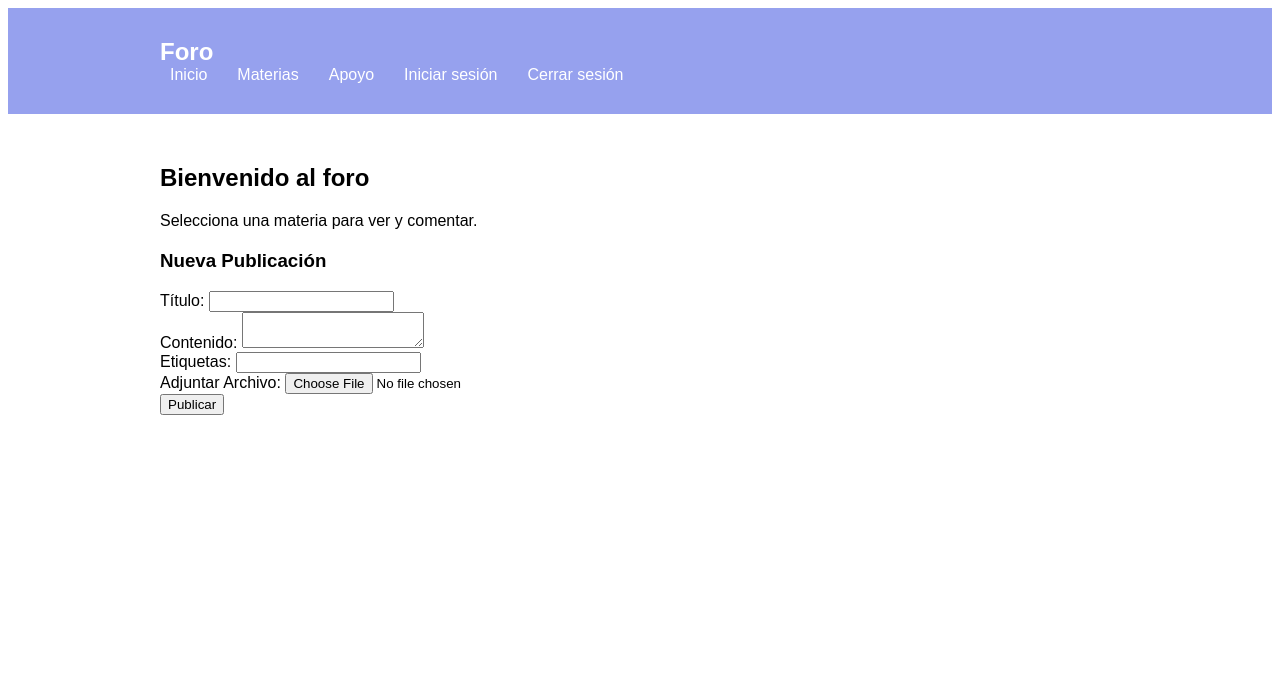
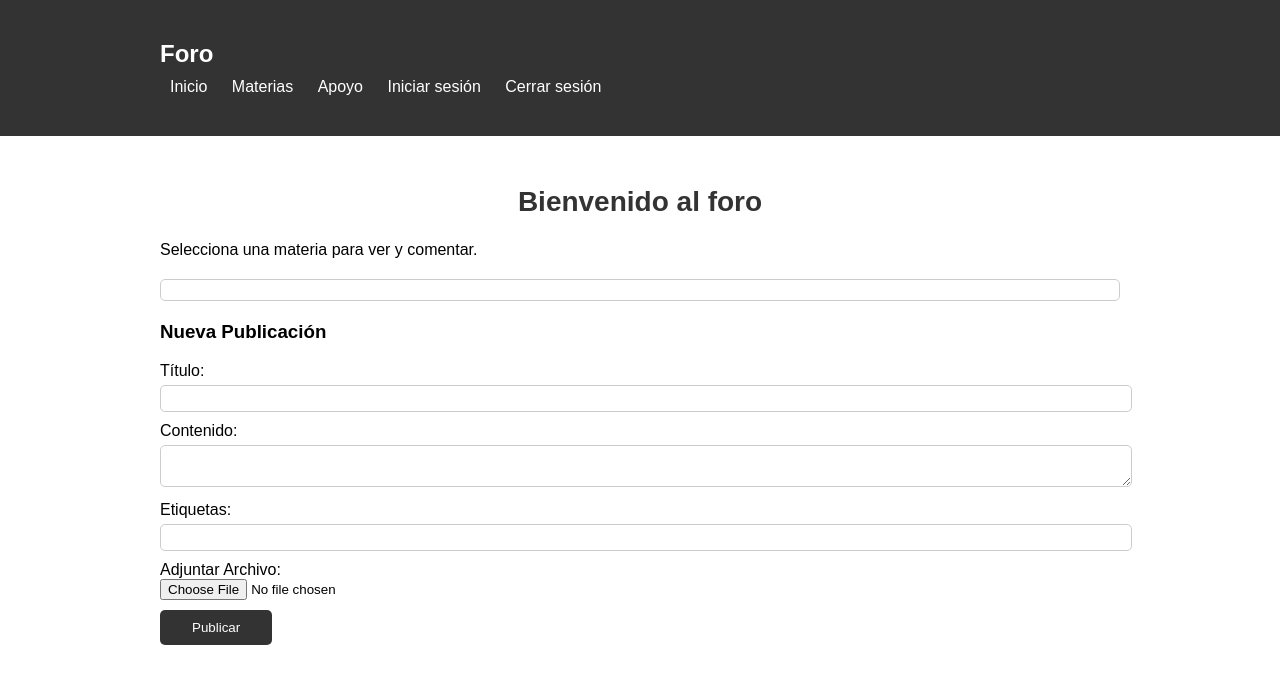
Before and after one commit to Rinabb3773/educativo, a PHP site: page /foro.html in a window 1280 px wide. Shown: the top 684 px of the page. Run offline with PHP 8.4, Linux system fonts and the light colour scheme.

Commit message:
Update colorforo.css

```diff
--- a/colorforo.css
+++ b/colorforo.css
@@ -1,6 +1,10 @@
-/* estilos.css */
+/* colorforo.css */
+
+/* Estilos generales */
 body {
-  font-family: "Poppins", sans-serif;
+  font-family: Arial, sans-serif;
+  margin: 0;
+  padding: 0;
 }
 
 .container {
@@ -9,53 +13,134 @@ body {
   padding: 20px;
 }
 
+/* Estilos de encabezado */
 header {
-  background-color: #96A1EE;
+  background-color: #333;
   color: #fff;
-  padding: 10px 0;
+  padding: 10px;
 }
 
 .logo h1 {
   margin: 0;
 }
 
+/* Estilos de navegación */
+nav {
+  margin-top: 10px;
+}
+
 .menu {
-  list-style: none;
+  list-style-type: none;
   margin: 0;
   padding: 0;
-  display: flex;
-  align-items: center;
 }
 
 .menu li {
-  margin-right: 10px;
+  display: inline-block;
+  position: relative;
 }
 
-.menu a {
+.menu li a {
+  display: block;
+  color: #fff;
   text-decoration: none;
-  color: #fff;
   padding: 10px;
+}
+
+.menu li:hover > a {
+  background-color: #555;
 }
 
 .submenu {
   display: none;
   position: absolute;
-  background-color: #96A1EE;
-  padding: 0;
+  background-color: #555;
+  padding: 10px;
 }
 
 .submenu li {
-  margin: 0;
+  display: block;
 }
 
 .menu li:hover .submenu {
   display: block;
 }
 
+/* Estilos de contenido */
 h2 {
   margin-top: 30px;
+  text-align: center;
+  font-size: 28px;
+  font-weight: bold;
+  color: #333;
 }
 
-p {
-  margin-bottom: 20px;
+#publicaciones {
+  margin-top: 20px;
+  border: 1px solid #ccc;
+  padding: 10px;
+  border-radius: 5px;
+  transition: background-color 0.3s ease;
 }
+
+#publicaciones:hover {
+  background-color: #f1f1f1;
+}
+
+#nueva-publicacion {
+  margin-top: 20px;
+}
+
+#form-publicacion label {
+  display: block;
+  margin-top: 10px;
+}
+
+#form-publicacion input[type="text"],
+#form-publicacion textarea {
+  width: 100%;
+  padding: 5px;
+  margin-top: 5px;
+  border: 1px solid #ccc;
+  border-radius: 5px;
+}
+
+.custom-file-upload {
+  display: inline-block;
+  padding: 6px 12px;
+  cursor: pointer;
+  background-color: #333;
+  color: #fff;
+  border: none;
+  border-radius: 5px;
+}
+
+.custom-file-upload label {
+  display: inline-block;
+  padding: 6px 12px;
+  cursor: pointer;
+  background-color: #333;
+  color: #fff;
+  border: none;
+  border-radius: 5px;
+}
+
+.custom-file-upload input[type="file"] {
+  display: none;
+}
+
+#form-publicacion input[type="submit"] {
+  margin-top: 10px;
+  padding: 10px 32px;
+  background-color: #333;
+  color: #fff;
+  border: none;
+  border-radius: 5px;
+  cursor: pointer;
+  transition: transform 0.3s ease;
+}
+
+#form-publicacion input[type="submit"]:hover {
+  background-color: #555;
+  transform: rotate(2deg);
+}
```
